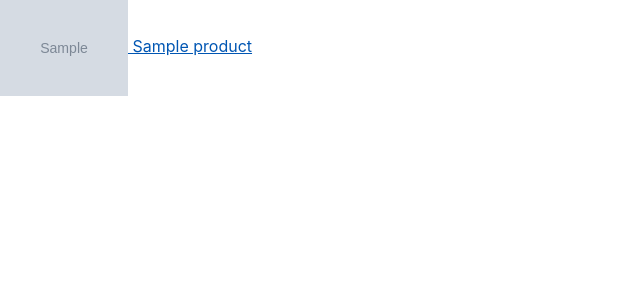
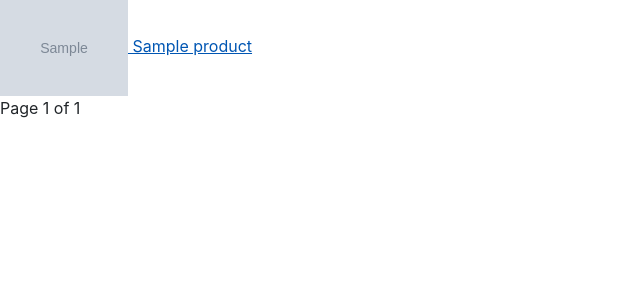
Before and after one commit to questras/czytojestweganskie, a Django app: page /search/results/ in a window 1280 px wide. Shown: the top 300 px of the page, without its empty margins (0-640 px from the left). Run offline with Django 3.2, Linux system fonts and the light colour scheme; tables that the repository leaves empty hold one stand-in row (values such as "Sample post"); grey boxes marked "Sample" are stand-in pictures; some libraries are stand-ins or nearby versions.

Commit message:
add simple pagination to search results

```diff
--- a/search/views.py
+++ b/search/views.py
@@ -11,6 +11,7 @@ class SearchView(TemplateView):
 
 class SearchResultsView(ListView):
     template_name = 'search/search_results.html'
+    paginate_by = 3
     context_object_name = 'products'
 
     def get_queryset(self):
--- a/templates/search/search_results.html
+++ b/templates/search/search_results.html
@@ -9,4 +9,18 @@
             </a>
         </div>
     {% endfor %}
+
+    <div class="pagination">
+        {% if page_obj.has_previous %}
+            <a href="?page={{ page_obj.previous_page_number }}">previous</a>
+        {% endif %}
+
+        <span class="current">
+            Page {{ page_obj.number }} of {{ page_obj.paginator.num_pages }}
+        </span>
+
+        {% if page_obj.has_next %}
+            <a href="?page={{ page_obj.next_page_number }}">next</a>
+        {% endif %}
+    </div>
 {% endblock %}
```
